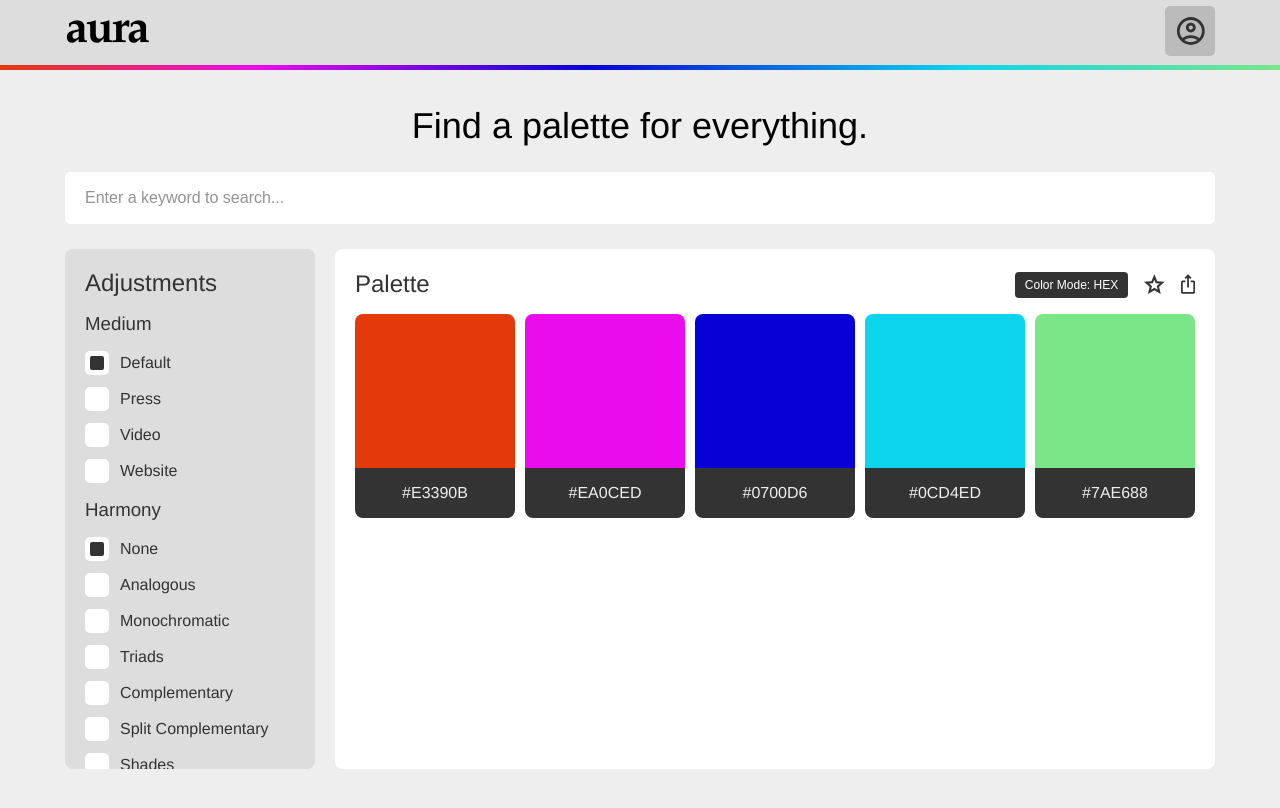
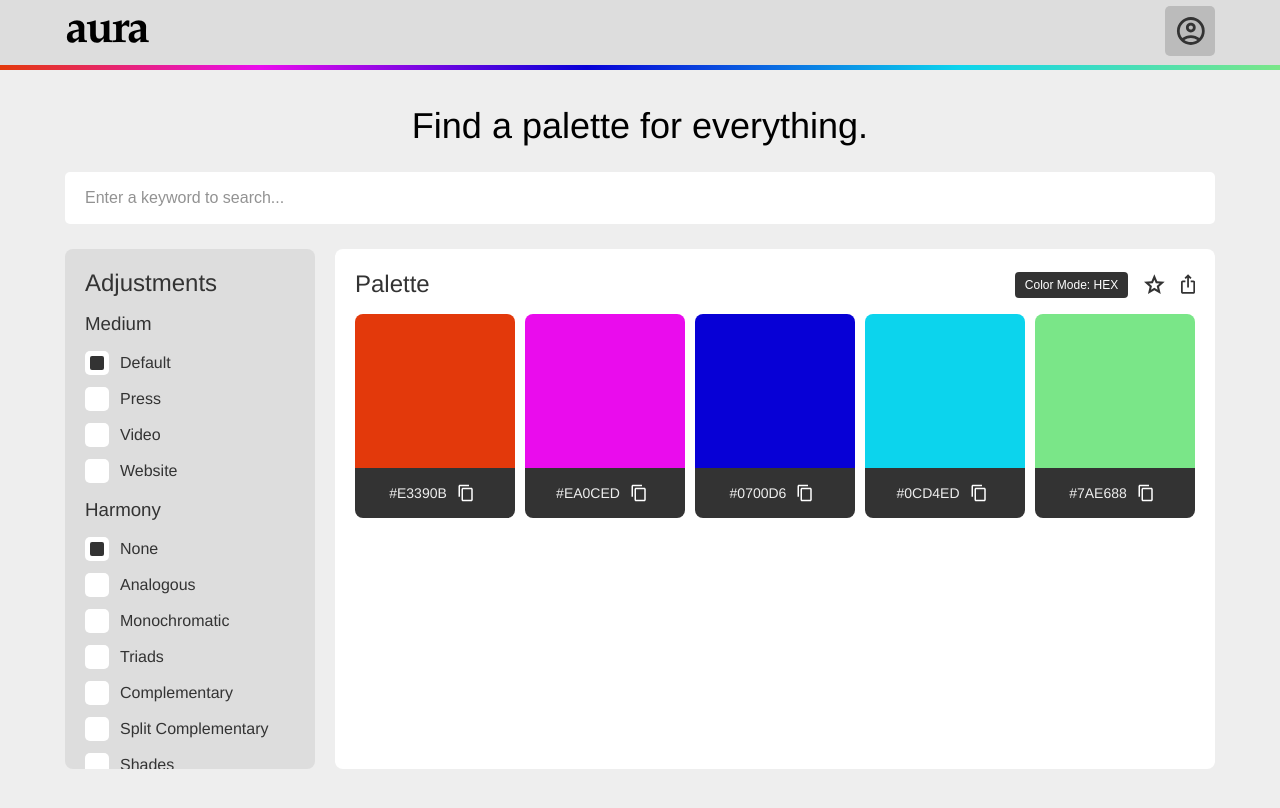
Before and after one commit to solomonNSI/AuraPalette, a React (Create React App) app in the folder aura-palette/: page / in a window 1280 px wide. Shown: the top 808 px of the page. Built offline with nearby package versions, Linux system fonts and the light colour scheme.

Commit message:
Copy buttons

```diff
--- a/aura-palette/src/Components/Palette/Palette.js
+++ b/aura-palette/src/Components/Palette/Palette.js
@@ -30,56 +30,108 @@ export const Palette = ({ palette }) => {
 
       <S.Colors>
         <S.Color colorHex={palette[0]}>
-          <S.ColorCode
+          <S.ColorCode>
+            {displayPaletteColors(0)}
+            <S.Copy
               onClick={() => {
                 navigator.clipboard.writeText(displayPaletteColors(0));
               }}
             >
-            {displayPaletteColors(0)}
+              <svg
+                xmlns="http://www.w3.org/2000/svg"
+                height="18px"
+                viewBox="0 0 24 24"
+                width="18px"
+                fill="#FFFFFF"
+              >
+                <path d="M0 0h24v24H0V0z" fill="none" />
+                <path d="M16 1H4c-1.1 0-2 .9-2 2v14h2V3h12V1zm3 4H8c-1.1 0-2 .9-2 2v14c0 1.1.9 2 2 2h11c1.1 0 2-.9 2-2V7c0-1.1-.9-2-2-2zm0 16H8V7h11v14z" />
+              </svg>
+            </S.Copy>
           </S.ColorCode>
         </S.Color>
         <S.Color colorHex={palette[1]}>
-          <S.ColorCode
+          <S.ColorCode>
+            {displayPaletteColors(1)}
+            <S.Copy
               onClick={() => {
-              navigator.clipboard
-                .writeText(displayPaletteColors(1))
-                .toUpperCase();
+                navigator.clipboard.writeText(displayPaletteColors(1));
               }}
             >
-            {displayPaletteColors(1)}
+              <svg
+                xmlns="http://www.w3.org/2000/svg"
+                height="18px"
+                viewBox="0 0 24 24"
+                width="18px"
+                fill="#FFFFFF"
+              >
+                <path d="M0 0h24v24H0V0z" fill="none" />
+                <path d="M16 1H4c-1.1 0-2 .9-2 2v14h2V3h12V1zm3 4H8c-1.1 0-2 .9-2 2v14c0 1.1.9 2 2 2h11c1.1 0 2-.9 2-2V7c0-1.1-.9-2-2-2zm0 16H8V7h11v14z" />
+              </svg>
+            </S.Copy>
           </S.ColorCode>
         </S.Color>
         <S.Color colorHex={palette[2]}>
-          <S.ColorCode
+          <S.ColorCode>
+            {displayPaletteColors(2)}
+            <S.Copy
               onClick={() => {
-              navigator.clipboard
-                .writeText(displayPaletteColors(2))
-                .toUpperCase();
+                navigator.clipboard.writeText(displayPaletteColors(2));
               }}
             >
-            {displayPaletteColors(2)}
+              <svg
+                xmlns="http://www.w3.org/2000/svg"
+                height="18px"
+                viewBox="0 0 24 24"
+                width="18px"
+                fill="#FFFFFF"
+              >
+                <path d="M0 0h24v24H0V0z" fill="none" />
+                <path d="M16 1H4c-1.1 0-2 .9-2 2v14h2V3h12V1zm3 4H8c-1.1 0-2 .9-2 2v14c0 1.1.9 2 2 2h11c1.1 0 2-.9 2-2V7c0-1.1-.9-2-2-2zm0 16H8V7h11v14z" />
+              </svg>
+            </S.Copy>
           </S.ColorCode>
         </S.Color>
         <S.Color colorHex={palette[3]}>
-          <S.ColorCode
+          <S.ColorCode>
+            {displayPaletteColors(3)}
+            <S.Copy
               onClick={() => {
-              navigator.clipboard
-                .writeText(displayPaletteColors(3))
-                .toUpperCase();
+                navigator.clipboard.writeText(displayPaletteColors(3));
               }}
             >
-            {displayPaletteColors(3)}
+              <svg
+                xmlns="http://www.w3.org/2000/svg"
+                height="18px"
+                viewBox="0 0 24 24"
+                width="18px"
+                fill="#FFFFFF"
+              >
+                <path d="M0 0h24v24H0V0z" fill="none" />
+                <path d="M16 1H4c-1.1 0-2 .9-2 2v14h2V3h12V1zm3 4H8c-1.1 0-2 .9-2 2v14c0 1.1.9 2 2 2h11c1.1 0 2-.9 2-2V7c0-1.1-.9-2-2-2zm0 16H8V7h11v14z" />
+              </svg>
+            </S.Copy>
           </S.ColorCode>
         </S.Color>
         <S.Color colorHex={palette[4]}>
-          <S.ColorCode
+          <S.ColorCode>
+            {displayPaletteColors(4)}
+            <S.Copy
               onClick={() => {
-              navigator.clipboard
-                .writeText(displayPaletteColors(4))
-                .toUpperCase();
+                navigator.clipboard.writeText(displayPaletteColors(0));
               }}
             >
-            {displayPaletteColors(4)}
+              <svg
+                xmlns="http://www.w3.org/2000/svg"
+                height="18px"
+                viewBox="0 0 24 24"
+                width="18px"
+                fill="#FFFFFF"
+              >
+                <path d="M0 0h24v24H0V0z" fill="none" />
+                <path d="M16 1H4c-1.1 0-2 .9-2 2v14h2V3h12V1zm3 4H8c-1.1 0-2 .9-2 2v14c0 1.1.9 2 2 2h11c1.1 0 2-.9 2-2V7c0-1.1-.9-2-2-2zm0 16H8V7h11v14z" />
+              </svg>
+            </S.Copy>
           </S.ColorCode>
         </S.Color>
       </S.Colors>
--- a/aura-palette/src/Components/Palette/style.js
+++ b/aura-palette/src/Components/Palette/style.js
@@ -15,6 +15,13 @@ export const PaletteTitle = styled.h2`
   font-weight: 500;
   margin: 0px auto 0px 0px;
   color: #333333;
+`;
+
+export const Copy = styled.button`
+  background: none;
+  border: none;
+  margin: 4px 0px 0px 4px;
+  cursor: pointer;
 `;
 
 export const Header = styled.div`
@@ -41,7 +48,6 @@ export const Color = styled.div`
 `;
 
 export const ColorCode = styled.div`
-  cursor: pointer;
   background-color: #333333;
   color: #eeeeee;
   height: 50px;
@@ -51,7 +57,7 @@ export const ColorCode = styled.div`
   display: flex;
   align-items: center;
   justify-content: center;
-  font-size: 16px;
+  font-size: 14px;
 `;
 
 export const ColorModeButton = styled.button`
```
Lines whose indentation alone changed are shown as unchanged.
